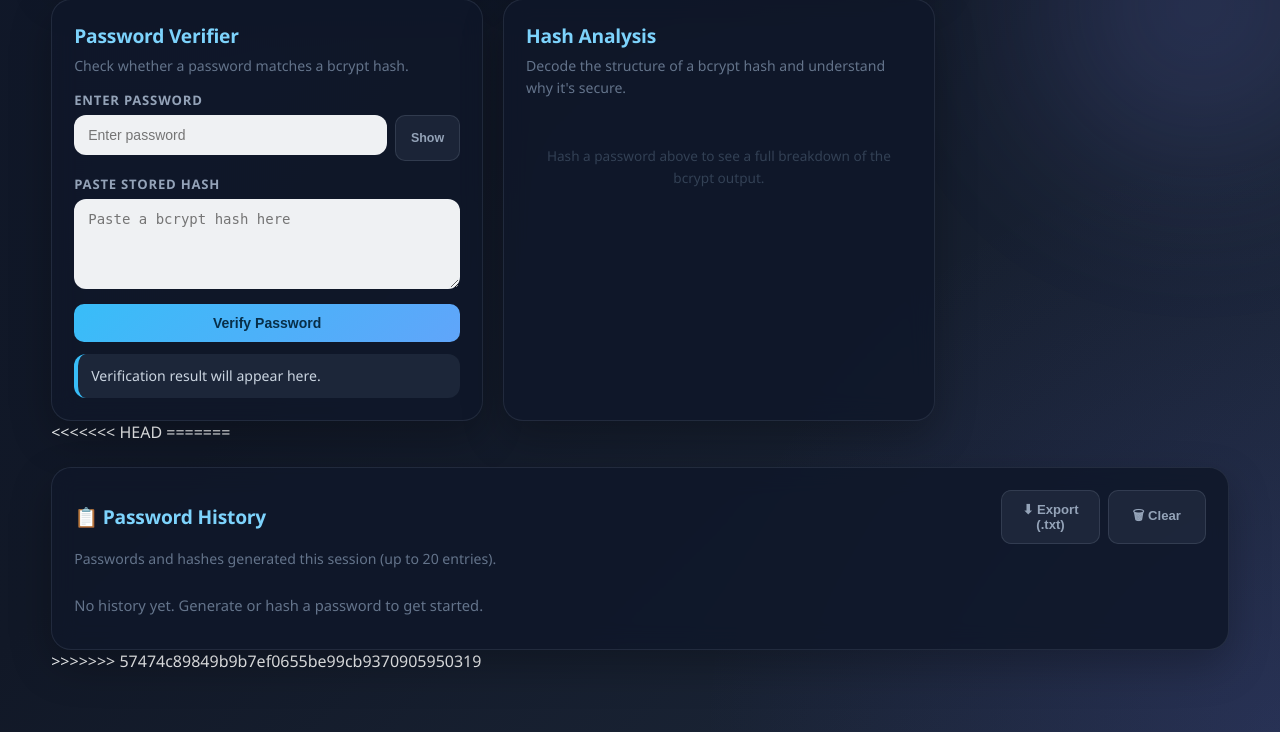
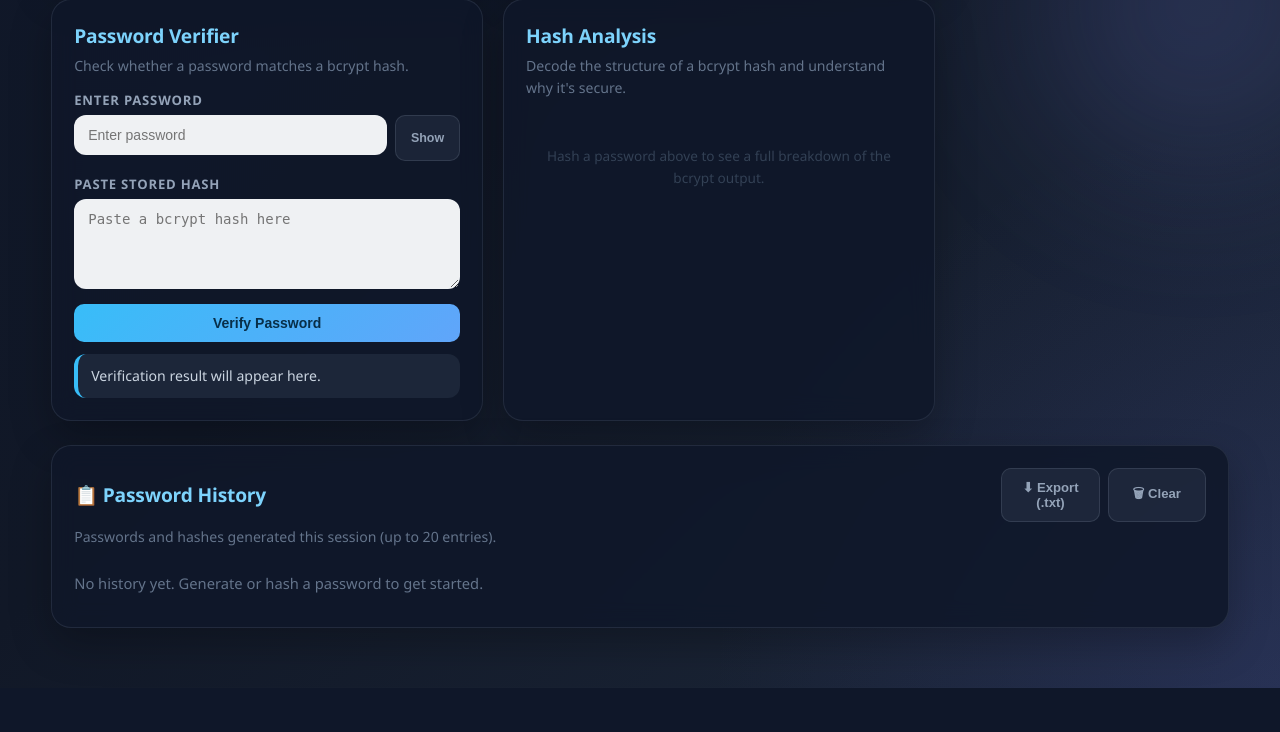
Before and after one commit to rossharrison2004/csi3480-final-project, a Flask app: page / in a window 1280 px wide. Shown: the part 714-1446 px from the top of the page. After the commit the page ends 1402 px from the top, so only its background shows below. Run offline with Flask 3, Linux system fonts and the light colour scheme; data that the repository does not hold is empty.

Commit message:
final state

```diff
--- a/templates/index.html
+++ b/templates/index.html
@@ -117,8 +117,6 @@
             </aside>
 
         </div>
-<<<<<<< HEAD
-=======
 
         <!-- Password History Panel -->
         <section class="history-panel card">
@@ -134,7 +132,6 @@
                 <div class="history-empty">No history yet. Generate or hash a password to get started.</div>
             </div>
         </section>
->>>>>>> 57474c89849b9b7ef0655be99cb9370905950319
     </div>
 
     <script src="{{ url_for('static', filename='script.js') }}"></script>
```
